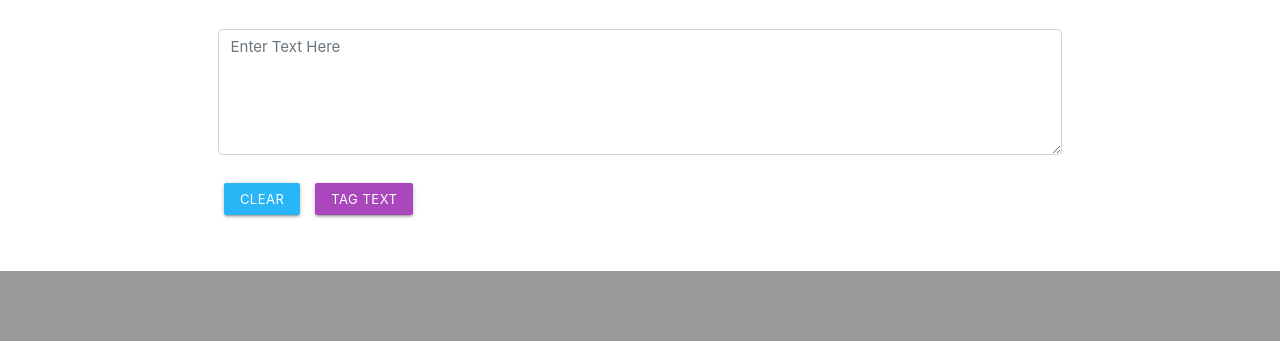
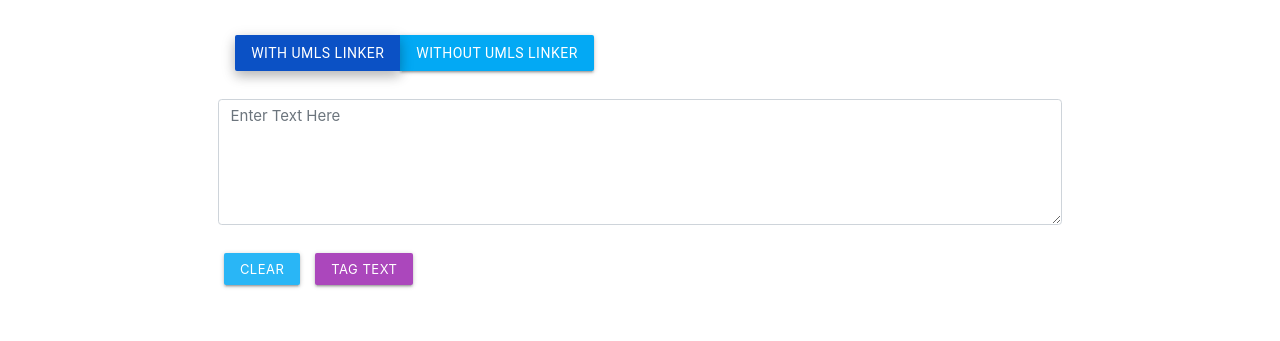
Before and after one commit to lukas-abegg/nemo-nlp-service, a Flask app: page /med_tagger in a window 1280 px wide. Shown: the part 565-906 px from the top of the page. Before the commit the page ends 836 px from the top, so only its background shows below. Run offline with Flask 2, Linux system fonts and the light colour scheme; some libraries are stand-ins or nearby versions.

Commit message:
Add an umls linker for medical tagging with conditions

```diff
--- a/app/med_tagging/tagger.py
+++ b/app/med_tagging/tagger.py
@@ -42,6 +42,7 @@ def med_tagger_extracted():
     start = time.time()
     if request.method == 'POST':
         raw_text = request.form['rawtext']
+        umls = request.form['umls']
 
         # en_core_sci_sm
         start_core = time.time()
@@ -51,7 +52,9 @@ def med_tagger_extracted():
         end_core = time.time()
         tagging_gen_time_core = end_core - start_core
 
-        umls_entries = link_to_UMLS(raw_text)
+        umls_entries = []
+        if umls == "on":
+            umls_entries = link_to_UMLS(raw_text)
 
         # en_ner_bc5cdr_md
         start_spacy = time.time()
--- a/app/templates/med_tagger.html
+++ b/app/templates/med_tagger.html
@@ -11,6 +11,18 @@
             <div class="row">
                 <div class="input-field col s12 m10">
                     <form method="POST" action="{{ url_for('med_tagger_extracted') }}">
+                        <div class="btn-group" data-toggle="buttons">
+                            <label class="btn btn-primary light-blue active form-check-label">
+                                <input class="form-check-input" type="radio" checked value="on" name="umls" autocomplete="off">
+                                With UMLS Linker
+                            </label>
+                            <label class="btn btn-primary light-blue form-check-label">
+                                <input class="form-check-input" type="radio" value="off" name="umls" autocomplete="off">
+                                Without UMLS Linker
+                            </label>
+                        </div>
+                        <br>
+                        <br>
                         <textarea name="rawtext" cols="3" rows="5" class="form-control" required="true"
                                   placeholder="Enter Text Here"></textarea>
                         <br/>
--- a/app/templates/med_tagger_extracted.html
+++ b/app/templates/med_tagger_extracted.html
@@ -59,25 +59,25 @@
     </section>
     <!-- End -->
 
+    {% if umls_entries|length %}
         <section class="section section-solutions-about grey lighten-3 ">
             <div class="container">
                 <div class="row">
                     <div class="col s12 m8">
                         <div class="icon-block">
                             <h5 class="center">UMLS linked Entities</h5>
-                        {% if umls_entries|length %}
                             {% for ent in umls_entries %}
                                 <div class="alert alert-success">
                                     <p><b>Name of Entry: </b><br>{{ ent[0] }}</p>
                                     <div><b>Definition: </b><br>{{ ent[1] }}</div>
                                 </div>
                             {% endfor %}
-                        {% endif %}
                         </div>
                     </div>
                 </div>
             </div>
         </section>
+    {% endif %}
 
     </body>
 {% endblock %}
```
Also changed, not shown: README.md. Lines whose indentation alone changed are shown as unchanged.
